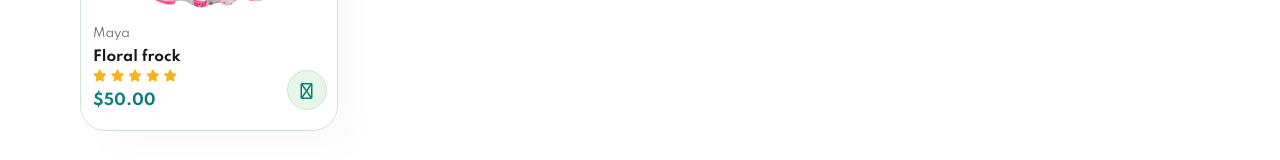
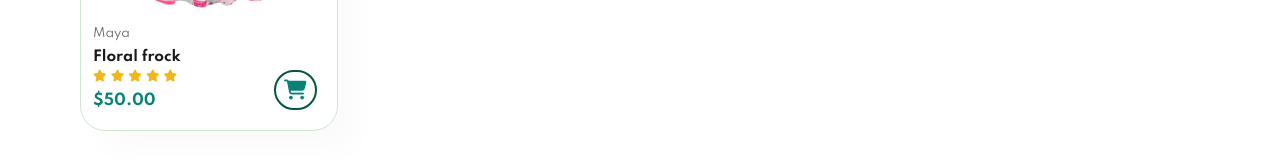
Before and after one commit to afsanafairoos/BIZ_HUB, a plain HTML site: page index.html in a window 1280 px wide. Shown: the part 1565-1725 px from the top of the page. Drawn offline with Linux system fonts and the light colour scheme.

Commit message:
New update

```diff
--- a/index.html
+++ b/index.html
@@ -81,9 +81,6 @@
             </div>
         </div>
     </section>
-    <script>
-        feather.replace();
-    </script>
     <script src="script.js"></script>
 </body>
 
--- a/style.css
+++ b/style.css
@@ -259,15 +259,12 @@ body {
 }
 
 #product1 .pro .cart{
-    width:40px;
-    height:40px;
-    line-height: 40px;
-    border-radius: 50px;
-    background-color: #e8f6ea;
-    font-weight: 100;
     color: #088178;
-    border:1px solid #cce7d0;
     position:absolute;
     bottom:20px;
-    right:10px;
+    right:20px;
+    border-radius: 100px;
+    border: 2px solid #075440;
+    font-size: 20px;
+    padding: 8px 8px;
 }
```
